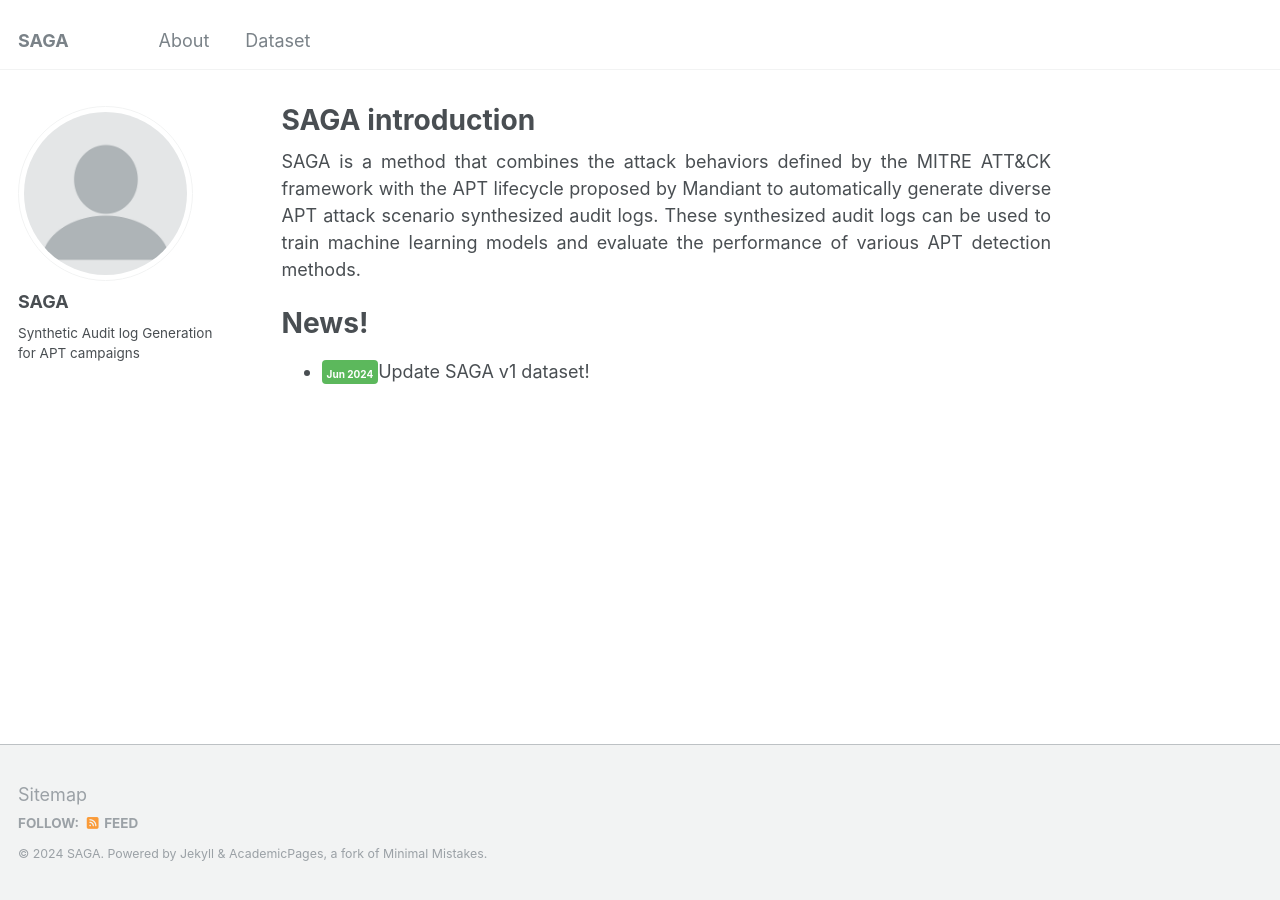
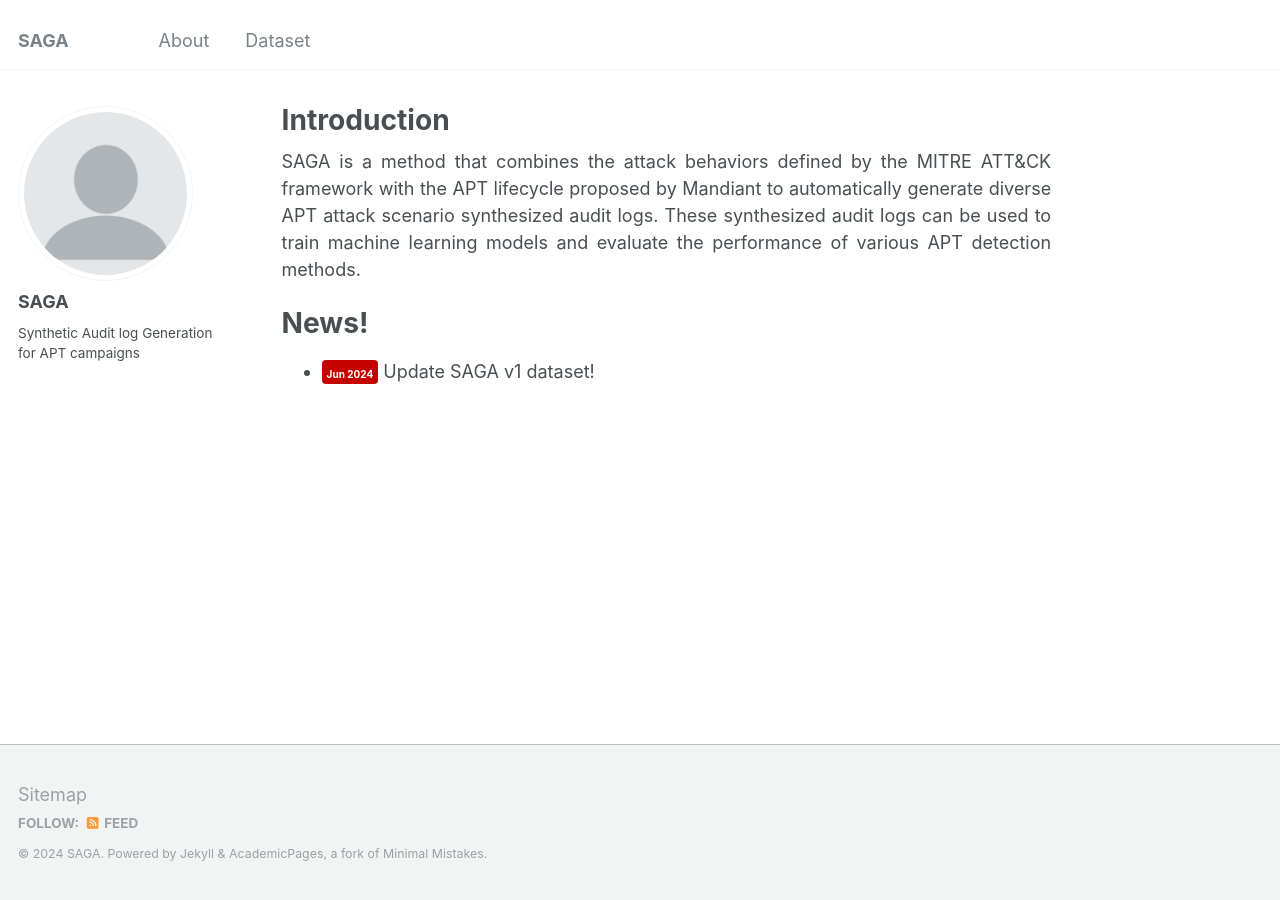
Before and after one commit to KKKK16/KKKK16.github.io, a Jekyll site: the page built from _pages/about.md, in a window 1280 px wide. Built offline with Jekyll 4.4.1, drawn with Linux system fonts in a browser that asks for light colours.

Commit message:
Update about.md

```diff
--- a/_pages/about.md
+++ b/_pages/about.md
@@ -1,6 +1,6 @@
 ---
 permalink: /
-title: "SAGA introduction"
+title: "Introduction"
 author_profile: true
 redirect_from:
   - /about/
@@ -12,5 +12,5 @@ redirect_from:
 News!
 ======
 <ul>
-  <li> <span style="border-width: 3px ; width: 150px; height: 30px ; padding: 1px 5px 2px 5px; text-align: center; background-color:#5CB85C;border-radius: 4px;"><font style="font-weight:bold" color="white" size="1">Jun 2024</font></span>Update SAGA v1 dataset!</li>
+  <li> <span style="border-width: 3px ; width: 150px; height: 30px ; padding: 1px 5px 2px 5px; text-align: center; background-color:#C40000;border-radius: 4px;"><font style="font-weight:bold" color="white" size="1">Jun 2024</font></span> Update SAGA v1 dataset!</li>
 </ul>
```
